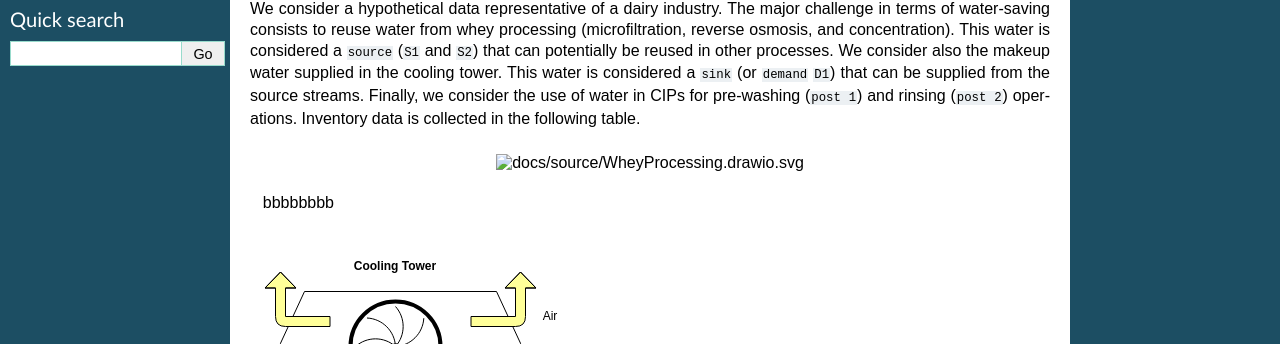
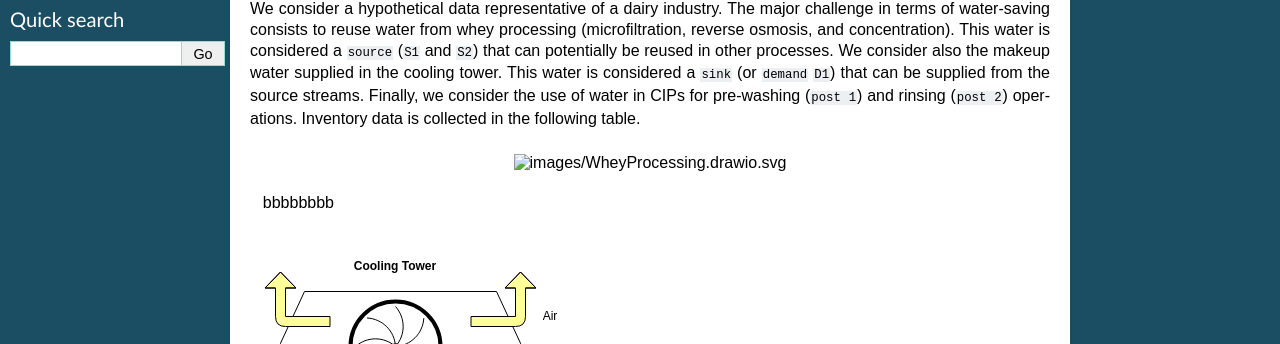
Before and after one commit to ROMDHANA/WaterOptim, a Sphinx documentation site: the page built from docs/source/milkinterface.rst, in a window 1280 px wide. Shown: the part 93-437 px from the top of the page. Built offline with Sphinx 7.4.7, drawn with Linux system fonts in a browser that asks for light colours.

Commit message:
Update milkinterface.rst

```diff
--- a/docs/source/milkinterface.rst
+++ b/docs/source/milkinterface.rst
@@ -5,7 +5,7 @@ We consider also the makeup water supplied in the cooling tower. This water is c
 Finally, we consider the use of water in CIPs for pre-washing (``post 1``) and rinsing (``post 2``) operations.
 Inventory data is collected in the following table.
 
-.. figure:: docs/source/WheyProcessing.drawio.svg
+.. figure:: /images/WheyProcessing.drawio.svg
 
    bbbbbbbb
 
```
